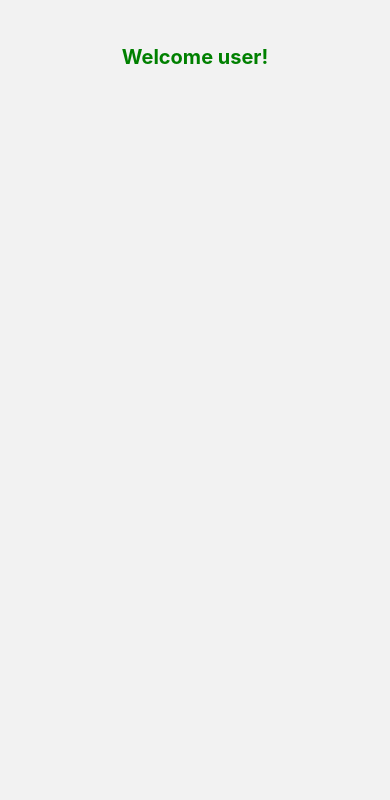
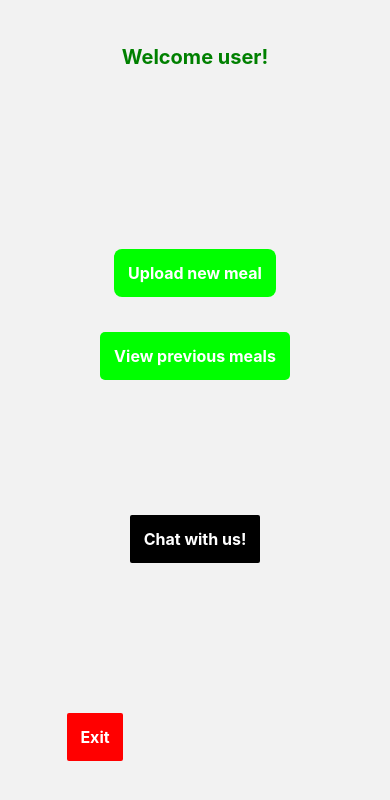
Before and after one commit to eladkobi5/Quantitative-Estimation-of-Food-Components, a React Native app: screen /WelcomeScreen in a window 390 px wide. Shown: the top 800 px of the page. Built offline with nearby package versions, Linux system fonts and the light colour scheme.

Commit message:
added some buttons

```diff
--- a/Pages/WelcomeScreen.js
+++ b/Pages/WelcomeScreen.js
@@ -11,6 +11,10 @@ export default function WelcomeScreen() {
     return(
         <View style={styles.titles}>
             <Text style={styles.title}>Welcome user!</Text>
+            <FlatButton textButton={"Upload new meal"}  onPress={() => navigation.navigate('HomeScreen')} num={'1'}/>
+            <FlatButton textButton={"View previous meals"} num={'2'}/>
+            <FlatButton textButton={"Chat with us!"} num={'3'}/>
+            <FlatButton textButton={"Exit"} num={'4'} onPress={exitFunc}/>
         </View>
 
 
@@ -48,3 +52,8 @@ const styles = StyleSheet.create({
       top: -150,
     },
 });
+
+
+const exitFunc = () => {
+  BackHandler.exitApp();
+};
--- a/components/buttons.js
+++ b/components/buttons.js
@@ -17,6 +17,26 @@ export default function FlatButton({ textButton,onPress,num }){
             return (
                 <TouchableOpacity onPress={onPress} >
                 <View style= {styles.buttonNewMember}>
+                    <Text style = {styles.buttonText} > { textButton } </Text>
+                </View>
+                </TouchableOpacity>
+
+            )
+        }
+        if (num==3) {
+            return (
+                <TouchableOpacity onPress={onPress} >
+                <View style= {styles.buttonChatWithUs}>
+                    <Text style = {styles.buttonText} > { textButton } </Text>
+                </View>
+                </TouchableOpacity>
+
+            )
+        }
+        if (num==4) {
+            return (
+                <TouchableOpacity onPress={onPress} >
+                <View style= {styles.buttonExit}>
                     <Text style = {styles.buttonText} > { textButton } </Text>
                 </View>
                 </TouchableOpacity>
@@ -53,7 +73,25 @@ buttonText: {
     fontSize: 16,
     textAlign: 'center',
 
-}
+},
+
+    buttonChatWithUs: {
+        borderRadius: 2,
+        paddingVertical: 14,
+        paddingHorizontal: 10,
+        backgroundColor: 'black',
+        bottom: -200,
+    },
+
+    buttonExit: {
+        borderRadius: 2,
+        paddingVertical: 14,
+        paddingHorizontal: 10,
+        backgroundColor: 'red',
+        bottom: -350,
+        right : 100,
+    },
+
 
 
 })
```
